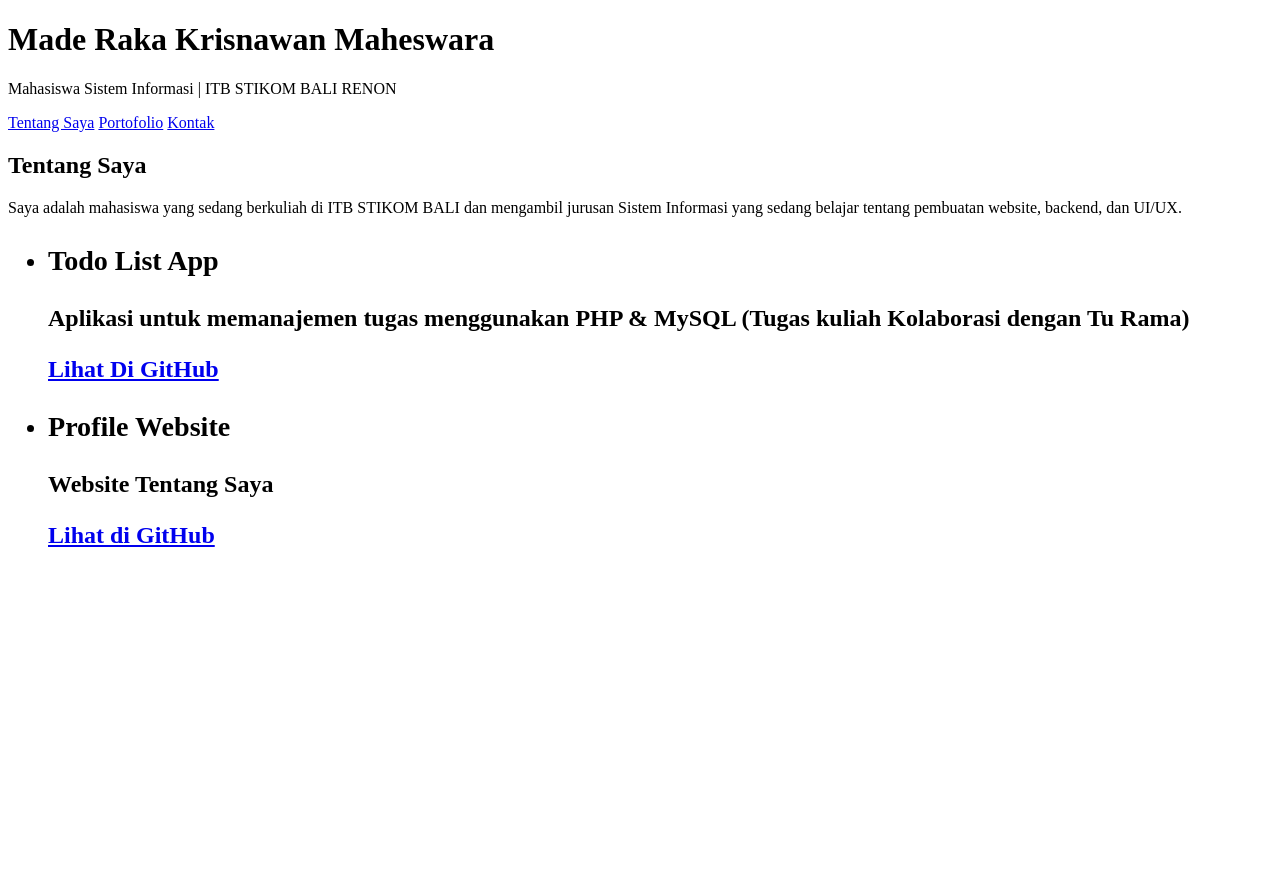
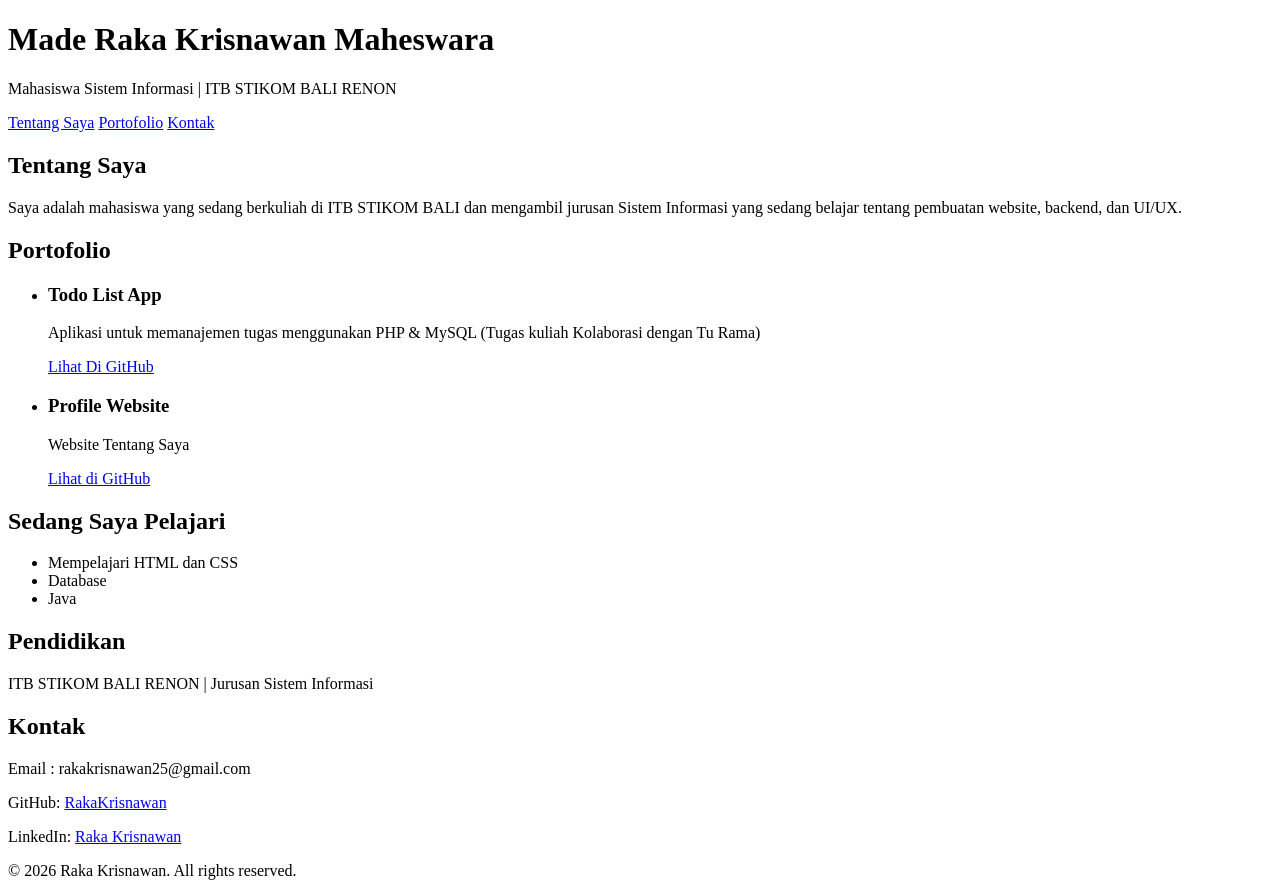
Before and after one commit to RakaKrisnawan/ProfileWebsite, a plain HTML site: page index.html in a window 1280 px wide. Before the commit the page ends 800 px from the top, so only its background shows below. Drawn offline with Linux system fonts and the light colour scheme.

Commit message:
Membuat Portofolio, learning, education, dan contact

```diff
--- a/index.html
+++ b/index.html
@@ -1,5 +1,5 @@
 <!DOCTYPE html>
-<html lang="en">
+<html lang="id">
 <head>
     <meta charset="UTF-8">
     <meta name="viewport" content="width=device-width, initial-scale=1.0">
@@ -14,9 +14,9 @@
             Mahasiswa Sistem Informasi | ITB STIKOM BALI RENON
         </p>
         <nav>
-            <a href="about">Tentang Saya</a>
-            <a href="portofolio">Portofolio</a>
-            <a href="contact">Kontak</a>
+            <a href="#about">Tentang Saya</a>
+            <a href="#portofolio">Portofolio</a>
+            <a href="#contact">Kontak</a>
         </nav>
     </header>
 
@@ -32,27 +32,54 @@
 
 
    <section id="portofolio">
-        <h2>
+  <h2>Portofolio</h2>
   <ul>
     <li>
-                    <h3>
-                        Todo List App
-                    </h3>
+      <h3>Todo List App</h3>
       <p>Aplikasi untuk memanajemen tugas menggunakan PHP & MySQL (Tugas kuliah Kolaborasi dengan Tu Rama)</p>
       <a href="https://github.com/Ramawijaya0/ProjectBackend-TodoList">Lihat Di GitHub</a>
     </li>
     <li>
-                    <h3>
-                        Profile Website
-                    </h3>
+      <h3>Profile Website</h3>
       <p>Website Tentang Saya</p>
       <a href="https://github.com/RakaKrisnawan/ProfileWebsite">Lihat di GitHub</a>
     </li>
   </ul>
-        </h2>
 </section>
 
 
+    <section id="learning">
+        <h2>
+            Sedang Saya Pelajari
+        </h2>
+        <ul>
+            <li>Mempelajari HTML dan CSS</li>
+            <li>Database</li>
+            <li>Java</li>
+        </ul>
+    </section>
 
+
+    <section id="education">
+        <h2>
+            Pendidikan
+        </h2>
+        <p>ITB STIKOM BALI RENON | Jurusan Sistem Informasi</p>
+    </section>
+
+
+    <section id="contact">
+        <h2>
+            Kontak
+        </h2>
+        <p>Email : rakakrisnawan25@gmail.com</p>
+        <p>GitHub: <a href="https://github.com/RakaKrisnawan" target="_blank">RakaKrisnawan</a></p>
+        <p>LinkedIn: <a href="https://www.linkedin.com/in/raka-krisnawan-801b193a5/" target="_blank">Raka Krisnawan</a></p>
+    </section>
+
+
+    <footer>
+        <p>&copy; 2026 Raka Krisnawan. All rights reserved.</p>
+    </footer>
 </body>
 </html>
```
Lines whose indentation alone changed are shown as unchanged.
